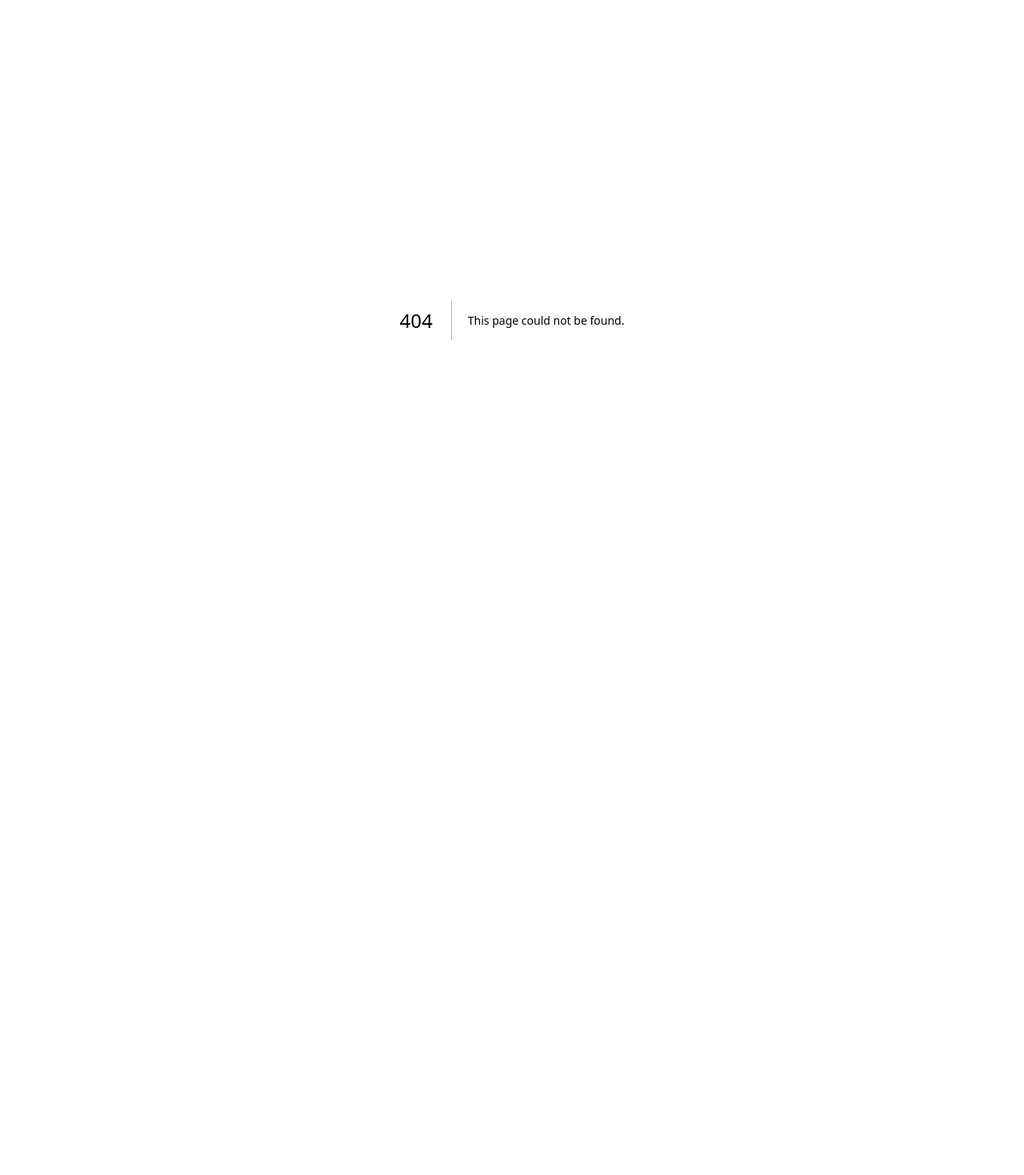
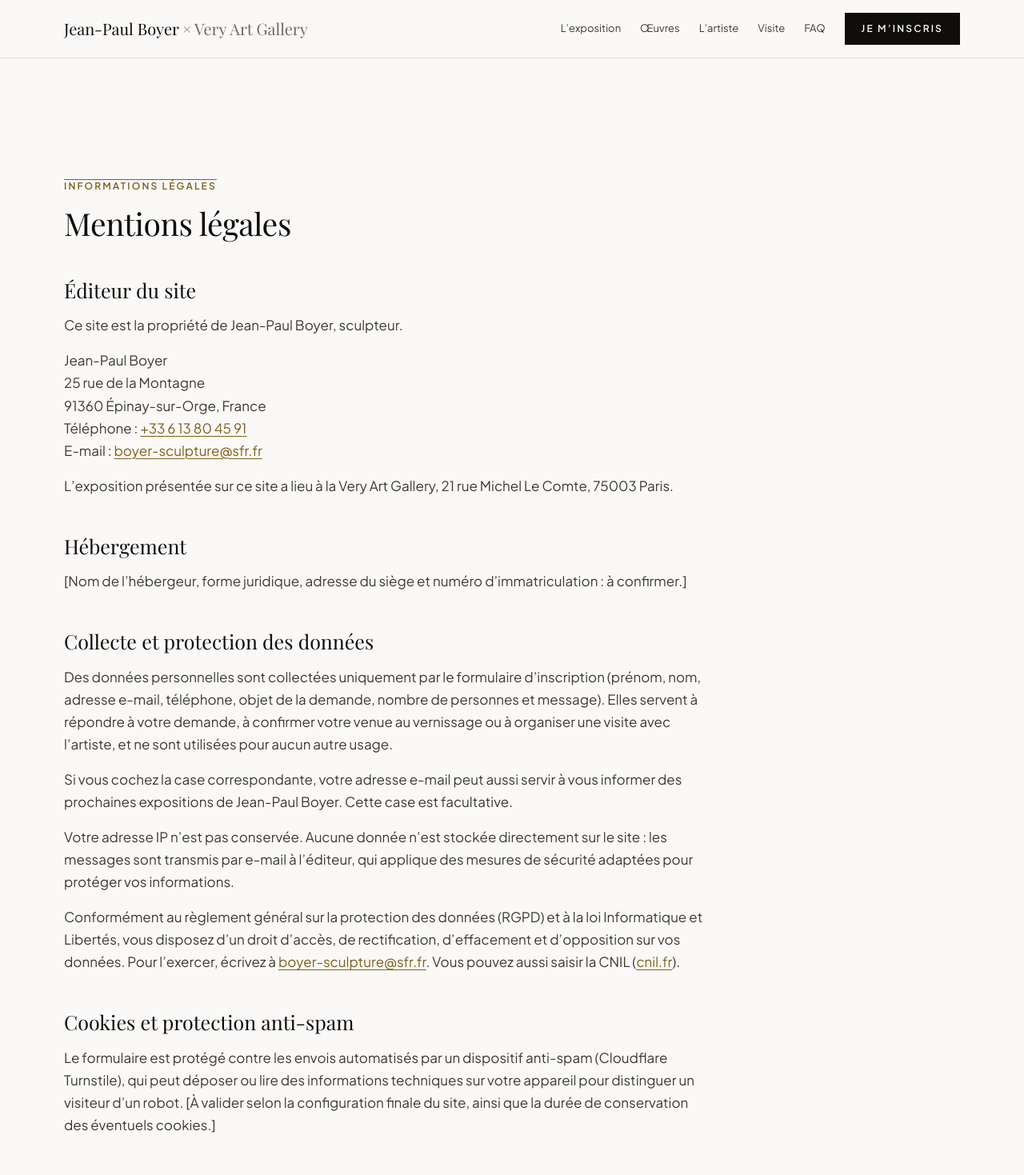
Before and after one commit to InRealArt/expo-very-art-jp-boyer, a Next.js app: page /mentions-legales in a window 1280 px wide. Before the commit this address had no page. Shown: the top 1469 px of the page at 80% size. Before the commit the page ends 800 px from the top, so only its background shows below. Built offline with nearby package versions, Linux system fonts and the light colour scheme; a web font is replaced by a local one.

Commit message:
add legal notice page, artist portrait and header fixes

```diff
--- /dev/null
+++ b/src/app/mentions-legales/page.tsx
@@ -0,0 +1,98 @@
+import type { Metadata } from "next";
+import { Footer, Header, SkipLink } from "@/components/sections/Misc";
+
+export const metadata: Metadata = {
+  title: "Mentions légales · Jean-Paul Boyer, sculptures",
+  description:
+    "Mentions légales du site de l’exposition de Jean-Paul Boyer à la Very Art Gallery : éditeur, hébergement, données personnelles et cookies.",
+  robots: { index: true, follow: true },
+};
+
+export default function MentionsLegales() {
+  return (
+    <>
+      <SkipLink />
+      <Header />
+      <main id="main" className="bg-paper pt-20">
+        <div className="mx-auto max-w-(--container-site) px-6 py-24 md:px-10 lg:py-36">
+          <p className="overline">Informations légales</p>
+          <h1 className="mt-4 font-display text-h2 font-normal leading-[1.1] tracking-[-0.01em] text-ink">
+            Mentions légales
+          </h1>
+
+          <div className="mt-12 max-w-[65ch] space-y-12 text-[1.0625rem] leading-[1.65] text-ink-text">
+            <section aria-labelledby="editeur">
+              <h2 id="editeur" className="font-display text-h3 font-normal leading-[1.1] text-ink">
+                Éditeur du site
+              </h2>
+              <p className="mt-4">
+                Ce site est la propriété de Jean-Paul Boyer, sculpteur.
+              </p>
+              <address className="mt-4 not-italic">
+                Jean-Paul Boyer
+                <br />
+                25 rue de la Montagne
+                <br />
+                91360 Épinay-sur-Orge, France
+                <br />
+                Téléphone : <a className="link" href="tel:+33613804591">+33 6 13 80 45 91</a>
+                <br />
+                E-mail : <a className="link" href="mailto:boyer-sculpture@sfr.fr">boyer-sculpture@sfr.fr</a>
+              </address>
+              <p className="mt-4">
+                L’exposition présentée sur ce site a lieu à la Very Art Gallery, 21 rue Michel Le Comte, 75003 Paris.
+              </p>
+            </section>
+
+            <section aria-labelledby="hebergement">
+              <h2 id="hebergement" className="font-display text-h3 font-normal leading-[1.1] text-ink">
+                Hébergement
+              </h2>
+              <p className="mt-4">
+                [Nom de l’hébergeur, forme juridique, adresse du siège et numéro d’immatriculation : à confirmer.]
+              </p>
+            </section>
+
+            <section aria-labelledby="donnees">
+              <h2 id="donnees" className="font-display text-h3 font-normal leading-[1.1] text-ink">
+                Collecte et protection des données
+              </h2>
+              <p className="mt-4">
+                Des données personnelles sont collectées uniquement par le formulaire d’inscription (prénom, nom, adresse e-mail, téléphone, objet de la demande, nombre de personnes et message). Elles servent à répondre à votre demande, à confirmer votre venue au vernissage ou à organiser une visite avec l’artiste, et ne sont utilisées pour aucun autre usage.
+              </p>
+              <p className="mt-4">
+                Si vous cochez la case correspondante, votre adresse e-mail peut aussi servir à vous informer des prochaines expositions de Jean-Paul Boyer. Cette case est facultative.
+              </p>
+              <p className="mt-4">
+                Votre adresse IP n’est pas conservée. Aucune donnée n’est stockée directement sur le site : les messages sont transmis par e-mail à l’éditeur, qui applique des mesures de sécurité adaptées pour protéger vos informations.
+              </p>
+              <p className="mt-4">
+                Conformément au règlement général sur la protection des données (RGPD) et à la loi Informatique et Libertés, vous disposez d’un droit d’accès, de rectification, d’effacement et d’opposition sur vos données. Pour l’exercer, écrivez à{" "}
+                <a className="link" href="mailto:boyer-sculpture@sfr.fr">boyer-sculpture@sfr.fr</a>. Vous pouvez aussi saisir la CNIL (<a className="link" href="https://www.cnil.fr" rel="noopener noreferrer">cnil.fr</a>).
+              </p>
+            </section>
+
+            <section aria-labelledby="cookies">
+              <h2 id="cookies" className="font-display text-h3 font-normal leading-[1.1] text-ink">
+                Cookies et protection anti-spam
+              </h2>
+              <p className="mt-4">
+                Le formulaire est protégé contre les envois automatisés par un dispositif anti-spam (Cloudflare Turnstile), qui peut déposer ou lire des informations techniques sur votre appareil pour distinguer un visiteur d’un robot. [À valider selon la configuration finale du site, ainsi que la durée de conservation des éventuels cookies.]
+              </p>
+            </section>
+
+            <section aria-labelledby="propriete">
+              <h2 id="propriete" className="font-display text-h3 font-normal leading-[1.1] text-ink">
+                Propriété intellectuelle
+              </h2>
+              <p className="mt-4">
+                Les photographies, textes et œuvres présentés sur ce site sont protégés par le droit d’auteur. Toute reproduction ou représentation, totale ou partielle, sans l’accord écrit de Jean-Paul Boyer est interdite.
+              </p>
+            </section>
+          </div>
+        </div>
+      </main>
+      <Footer />
+    </>
+  );
+}
--- a/src/app/page.tsx
+++ b/src/app/page.tsx
@@ -6,7 +6,7 @@ import LArtiste from "@/components/sections/LArtiste";
 import LExposition from "@/components/sections/LExposition";
 import { Footer, Header, SkipLink } from "@/components/sections/Misc";
 import Mosaique from "@/components/sections/Mosaique";
-import Regards from "@/components/sections/Regards";
+// import Regards from "@/components/sections/Regards";
 import Visite from "@/components/sections/Visite";
 
 export default function Home() {
@@ -19,7 +19,7 @@ export default function Home() {
         <LExposition />
         <Mosaique />
         <LArtiste />
-        <Regards />
+        {/* <Regards /> */}
         <Acquerir />
         <Visite />
         <Inscription />
--- a/src/components/sections/LArtiste.tsx
+++ b/src/components/sections/LArtiste.tsx
@@ -10,10 +10,10 @@ export default function LArtiste() {
           <figure>
             <Image
               src="/images/jean-paul-boyer-portrait.webp"
-              width={880}
-              height={1330}
+              width={1080}
+              height={1350}
               loading="lazy"
-              alt="Portrait de Jean-Paul Boyer devant l’une de ses sculptures en verre"
+              alt="Portrait de Jean-Paul Boyer Jean-Paul Boyer, sculpteur"
               className="h-auto w-full"
             />
           </figure>
--- a/src/components/sections/LExposition.tsx
+++ b/src/components/sections/LExposition.tsx
@@ -31,7 +31,7 @@ export default function LExposition() {
               <span className="text-caption text-ink-soft">jours d’exposition</span>
             </Reveal>
             <Reveal delay={0.12} className="flex flex-col gap-2 sm:border-l sm:border-line sm:pl-6">
-              <strong className="font-display text-figure font-normal leading-[1.1] text-ink">≈ 1 000</strong>
+              <strong className="whitespace-nowrap font-display text-figure font-normal leading-[1.1] text-ink">≈ 1&nbsp;000</strong>
               <span className="text-caption text-ink-soft">sculptures réalisées</span>
             </Reveal>
           </div>
--- a/src/components/sections/Misc.tsx
+++ b/src/components/sections/Misc.tsx
@@ -15,19 +15,19 @@ export function Header() {
   return (
     <header className="fixed inset-x-0 top-0 z-50 border-b border-line bg-paper">
       <div className="mx-auto flex max-w-(--container-site) items-center justify-between gap-6 px-6 py-4 md:px-10">
-        <a href="#top" className="font-display text-lead text-ink">
-          Jean-Paul Boyer <span className="text-ink-soft">× Very Art Gallery</span>
-        </a>
+        <Link href="/" className="shrink-0 whitespace-nowrap font-display text-lead text-ink">
+          Jean-Paul Boyer <span className="text-ink-soft md:hidden lg:inline">× Very Art Gallery</span>
+        </Link>
         <nav
           className="hidden items-center gap-6 font-body text-[0.8125rem] text-ink-text md:flex"
           aria-label="Navigation principale"
         >
-          <a href="#exposition" className="hover:text-accent">L’exposition</a>
-          <a href="#oeuvres" className="hover:text-accent">Œuvres</a>
-          <a href="#artiste" className="hover:text-accent">L’artiste</a>
-          <a href="#visite" className="hover:text-accent">Visite</a>
-          <a href="#faq" className="hover:text-accent">FAQ</a>
-          <a href="#inscription" className="btn px-5 py-2.5">Je m’inscris</a>
+          <Link href="/#exposition" className="hover:text-accent">L’exposition</Link>
+          <Link href="/#oeuvres" className="hover:text-accent">Œuvres</Link>
+          <Link href="/#artiste" className="hover:text-accent">L’artiste</Link>
+          <Link href="/#visite" className="hover:text-accent">Visite</Link>
+          <Link href="/#faq" className="hover:text-accent">FAQ</Link>
+          <Link href="/#inscription" className="btn whitespace-nowrap px-5 py-2.5">Je m’inscris</Link>
         </nav>
       </div>
     </header>
```
Also changed, not shown: public/images/jean-paul-boyer-portrait.webp (added).
